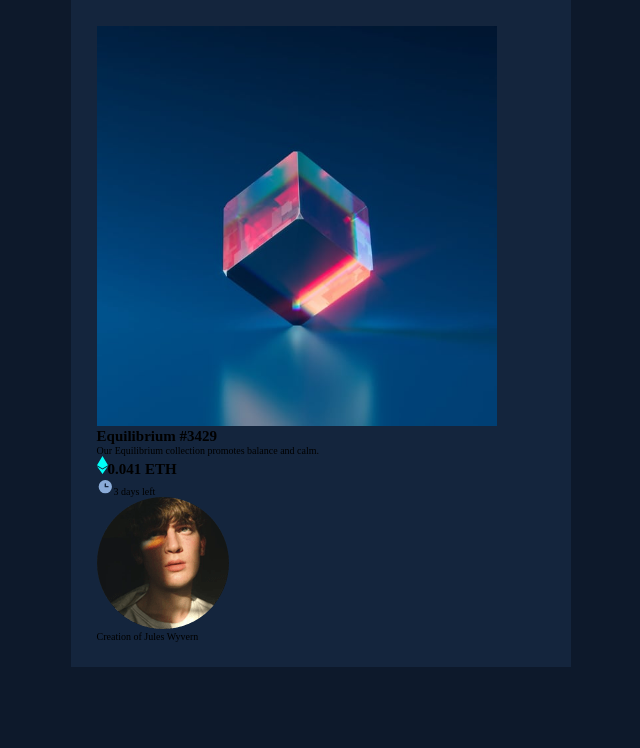
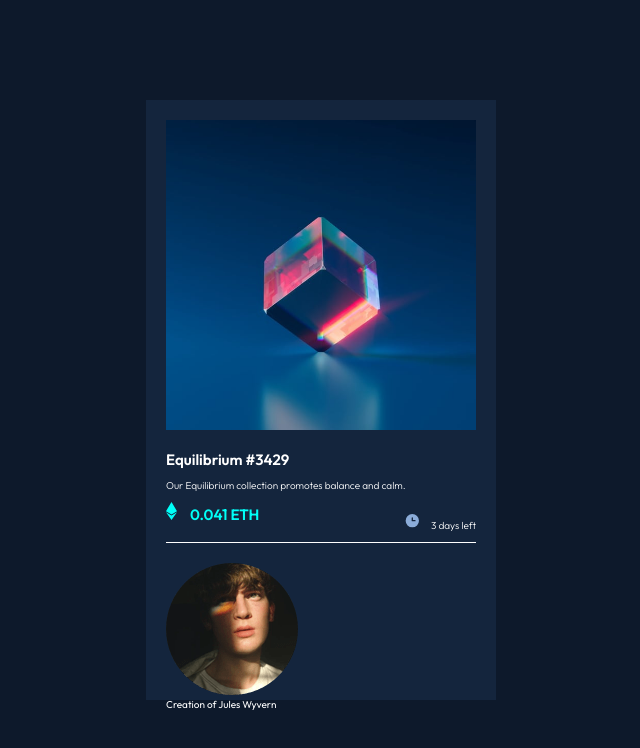
Before and after one commit to joseVazquezz/front_end_challenge_nft-card, a plain HTML site: page index.html in a window 1280 px wide. Shown: the whole page, without its empty margins (319-959 px from the left). Drawn offline with Linux system fonts and the light colour scheme.

Commit message:
added some styling

```diff
--- a/index.html
+++ b/index.html
@@ -10,6 +10,12 @@
 			type="image/png"
 			sizes="32x32"
 			href="./images/favicon-32x32.png"
+		/>
+		<link rel="preconnect" href="https://fonts.googleapis.com" />
+		<link rel="preconnect" href="https://fonts.gstatic.com" crossorigin />
+		<link
+			href="https://fonts.googleapis.com/css2?family=Outfit:wght@300;400;600&display=swap"
+			rel="stylesheet"
 		/>
 		<link rel="stylesheet" href="main.css" />
 
@@ -27,7 +33,7 @@
 				<p>Our Equilibrium collection promotes balance and calm.</p>
 				<div class="info-stat">
 					<h2>
-						<img src="images/icon-ethereum.svg" alt="ethereum icon" />0.041 ETH
+						<img src="images/icon-ethereum.svg" alt="ethereum icon" /> 0.041 ETH
 					</h2>
 					<p><img src="images/icon-clock.svg" alt="clock icon" />3 days left</p>
 				</div>
--- a/main.css
+++ b/main.css
@@ -1,3 +1,4 @@
+
 :root {
     /*COLORS*/
     /* primary */
@@ -7,7 +8,11 @@
     --very-dark-blue-mbg: hsl(217, 54%, 11%);
     --very-dark-blue-cbg: hsl(216, 50%, 16%);
     --very-dark-blue-line: hsl(215, 32%, 27%);
+    --white: hsl(0, 0%, 100%);
+
+    --font: 'Outfit', sans-serif;
 }
+
 /* CSS RESET */
 * {
     margin: 0;
@@ -19,7 +24,7 @@
     box-sizing: inherit;
   }
 html {
-    @import url(https://fonts.google.com/specimen/Outfit);
+
     box-sizing: border-box;
     font-size: 62.5%;
 }
@@ -28,19 +33,49 @@ body {
     display: flex;
     justify-content: center;
     align-items: center;
+    min-height: 100vh;
+    color: var(--white);
+    font-family: var(--font);
 }
 /* END OF CSS RESET */
 .card-main {
     background-color: var(--very-dark-blue-cbg);
-    min-height: 60rem;
-    min-width: 50rem;
-    padding: 2%;
+    max-height: 60rem;
+    max-width: 35rem;
+    padding: 2rem;
 }
 .img-section {
     height: auto;
     width: 100%;
+    display: flex;
+    justify-content: center;
+    margin-bottom: 2rem;
 }
 .img-section img{
-    width: 40rem;
+    width: 100%;
     height: auto;
 }
+
+.info-section  h1{
+    font-weight: 600;
+
+}
+.info-section p {
+    font-weight: 300;
+    margin: 1rem 0;
+}
+.info-section .info-stat {
+    display: flex;
+   justify-content: space-between;
+
+   margin-bottom: 2rem;
+   border-bottom: 1px solid  var(--white);
+
+}
+.info-section .info-stat h2 {
+    color: var(--Cyan);
+    font-weight: 600;
+}
+.info-stat img {
+    margin-right: 1rem;
+}
```
